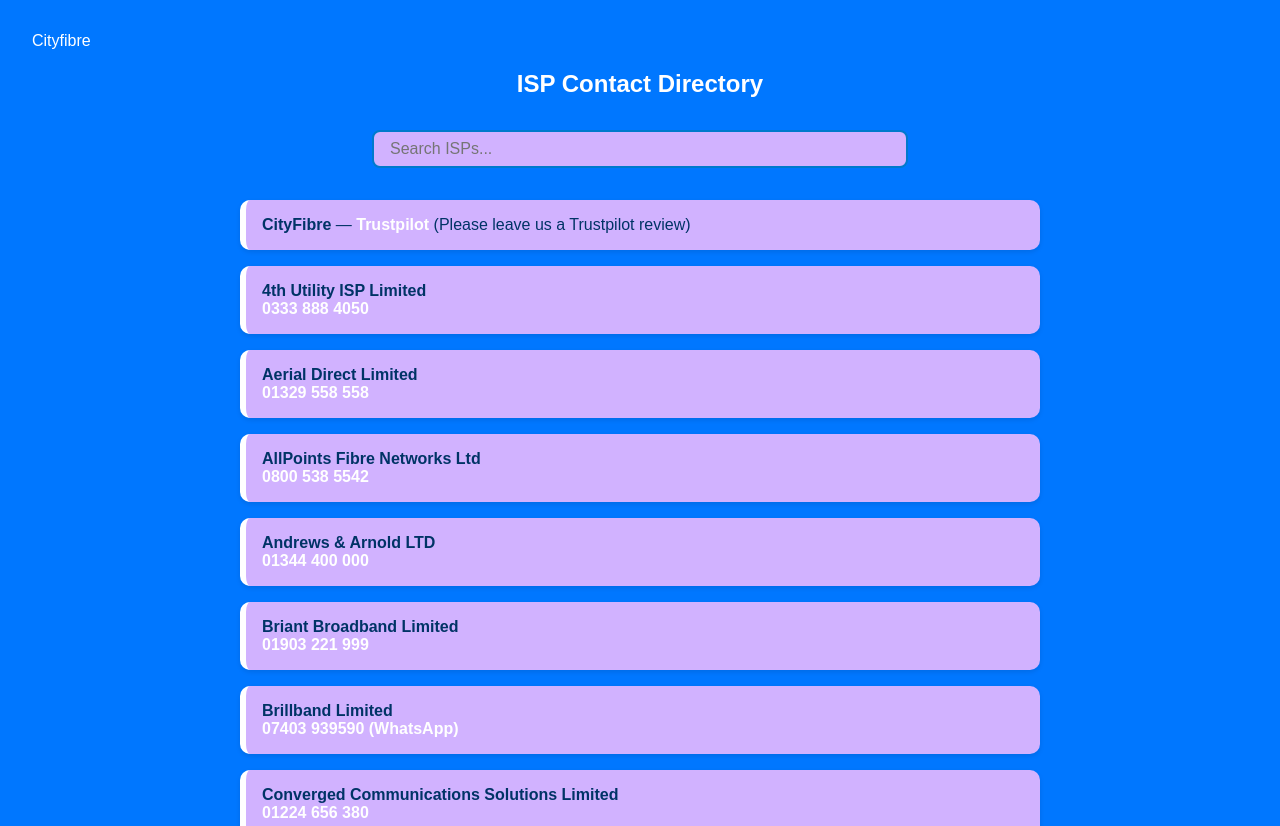
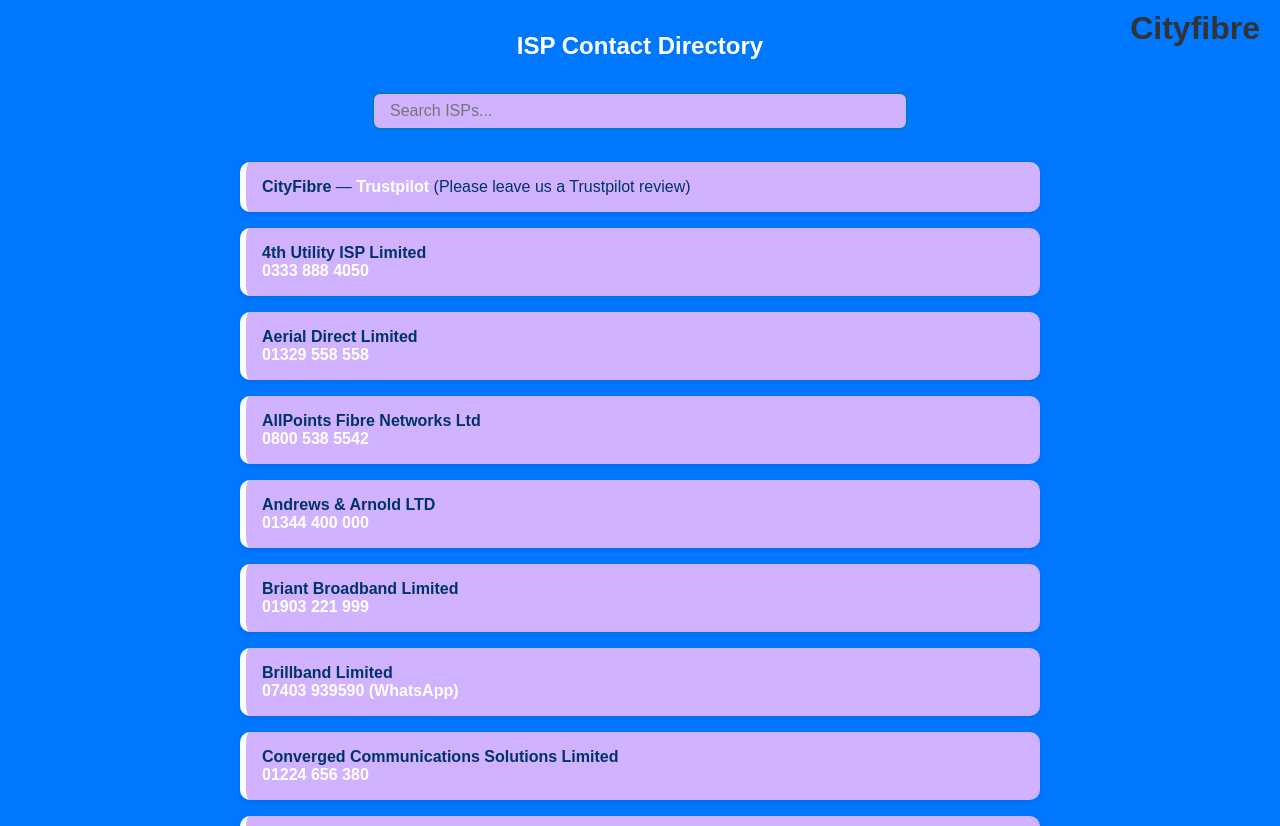
Before and after one commit to Ryjc87/ISP-directory, a plain HTML site: page index.html in a window 1280 px wide. Shown: the top 826 px of the page. Drawn offline with Linux system fonts and the light colour scheme.

Commit message:
Update index.html

```diff
--- a/index.html
+++ b/index.html
@@ -1,6 +1,19 @@
 <!DOCTYPE html>
 <html lang="en">
 <head>
+  <style>
+  #top-right-text {
+    position: fixed;
+    top: 10px;
+    right: 20px;
+    font-weight: bold;
+    font-size: 32px; /* Change this to make it bigger */
+    font-family: Arial, sans-serif;
+    color: #333;
+    z-index: 1000;
+  }
+</style>
+
   <meta charset="UTF-8">
   <title>ISP Directory</title>
  <style>
@@ -61,7 +74,7 @@
   </style>
 </head>
 <body>
-  <div id="top-left-text">Cityfibre</div>
+  <div id="top-right-text">Cityfibre</div>
 
   <h2>ISP Contact Directory</h2>
   <input type="text" id="searchBar" placeholder="Search ISPs..." onkeyup="filterContacts()" style="display: block; margin: 2rem auto; padding: 0.5rem 1rem; width: 80%; max-width: 500px; font-size: 1rem; border: 2px solid #007acc; border-radius: 8px;">
```
